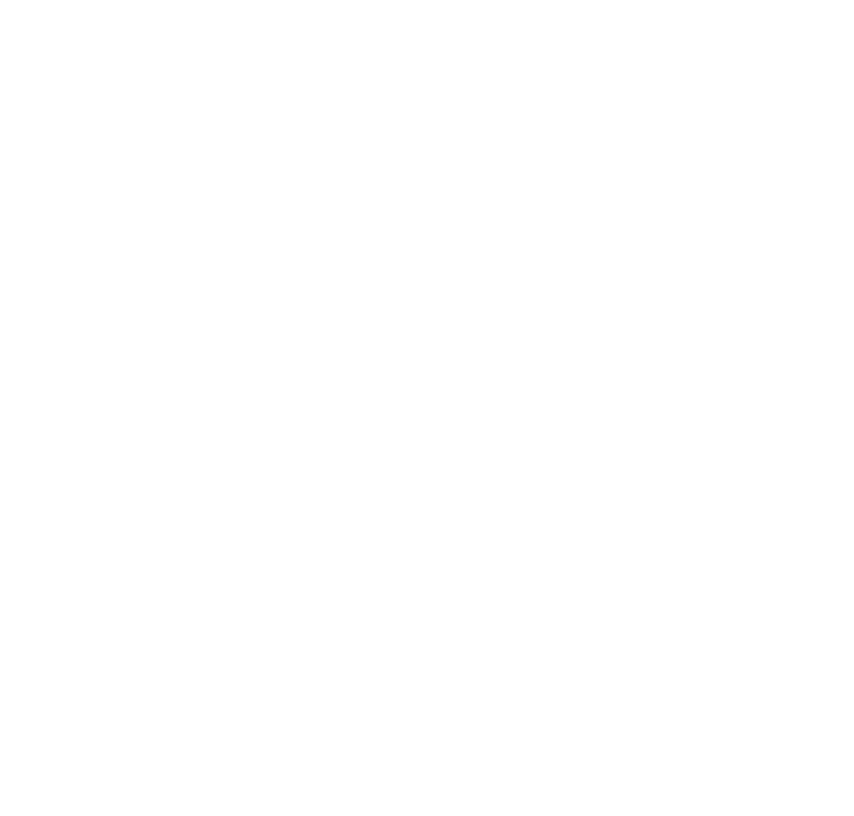
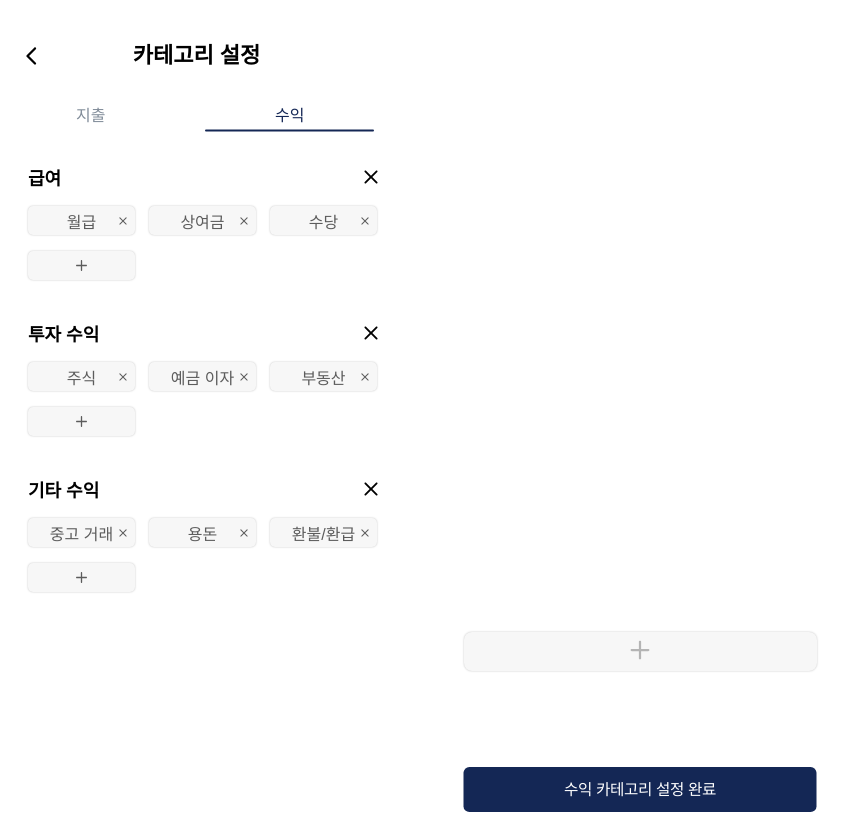
Before and after one commit to Finance-uss/Finance_Us_FE, a React (Vite) app: page /user/profit-category in a window 1280 px wide. Before the commit this address had no page. Shown: the whole page, without its empty margins (0-854 px from the left). Built offline with nearby package versions, Linux system fonts and the light colour scheme; a web font is replaced by a local one.

Commit message:
feat: 마이페이지 카테고리 설정 구현 및 TopBar 컴포넌트 외부 상태 연동 & 이벤트 핸들러 추가

```diff
--- a/src/App.jsx
+++ b/src/App.jsx
@@ -15,7 +15,8 @@
 import ProfileSetting from './pages/ProfileSetting'; // 프로필 설정
 import User from './pages/User'; // 마이페이지
 import UserMain from './pages/User/UserMain'; // 마이페이지 메인
-import CategoryPage from './pages/User/Setting/Category'; // 카테고리 설정
+import CategoryExpensePage from './pages/User/Setting/CategoryExpense'; // 카테고리-지출 설정
+import CategoryProfitPage from './pages/User/Setting/CategoryProfit'; // 카테고리-수익 설정
 import AssetsPage from './pages/User/Setting/Assets'; // 자산 설정
 import ExpensePage from './pages/User/Setting/Expense'; // 지출 목표 금액 설정
 import IncomePage from './pages/User/Setting/Income'; // 수익 목표 금액 설정
@@ -75,7 +76,8 @@
           {/* 마이페이지 */}
           <Route path="/user" element={<User />}>
               <Route index element={<UserMain />} />
-              <Route path="category" element={<CategoryPage />} />
+              <Route path="expense-category" element={<CategoryExpensePage />} />
+              <Route path="profit-category" element={<CategoryProfitPage />} />
               <Route path="assets" element={<AssetsPage />} />
               <Route path="expense" element={<ExpensePage />} />
               <Route path="income" element={<IncomePage />} />
--- a/src/components/common/TopBar/index.jsx
+++ b/src/components/common/TopBar/index.jsx
@@ -2,25 +2,36 @@
 import { TopContainer, LeftTopButton, RightTopButton, TopText, LeftTopUnderline, RightTopUnderline } from '../../../styles/common/TopBar/style';
 import underline from '../../../assets/icons/common/Hide-Indicator.svg';
 
-const TopBar = ({leftText,rightText}) => {
-    const [selectedTab, setSelectedTab] = useState(0); // 기본 왼쪽(선택1) 활성화
+const TopBar = ({ leftText, rightText, onTabClick, selectedTab }) => {
+    // 내부 상태로 기본 동작 처리 (기존 코드와 호환)
+    const [internalTab, setInternalTab] = useState(0);
+    const isControlled = selectedTab !== undefined && onTabClick;
+
+    // 선택된 탭 결정 (외부에서 전달된 상태 or 내부 상태)
+    const activeTab = isControlled ? selectedTab : internalTab;
 
     const handleTabClick = (index) => {
-      setSelectedTab(index);
+      if (isControlled) {
+        // 외부 상태 관리 함수 호출
+        onTabClick(index);
+      } else {
+        // 내부 상태 업데이트 (기존 동작 유지)
+        setInternalTab(index);
+      }
     };
 
     return (
       <TopContainer>
         {/* 왼쪽 버튼 */}
         <LeftTopButton onClick={() => handleTabClick(0)}>
-          <TopText isSelected={selectedTab === 0}>{leftText}</TopText>
-          {selectedTab === 0 && <LeftTopUnderline src={underline} alt="underline" />}
+          <TopText isSelected={activeTab === 0}>{leftText}</TopText>
+          {activeTab === 0 && <LeftTopUnderline src={underline} alt="underline" />}
         </LeftTopButton>
 
         {/* 오른쪽 버튼 */}
         <RightTopButton onClick={() => handleTabClick(1)}>
-          <TopText isSelected={selectedTab === 1}>{rightText}</TopText>
-          {selectedTab === 1 && <RightTopUnderline src={underline} alt="underline" />}
+          <TopText isSelected={activeTab === 1}>{rightText}</TopText>
+          {activeTab === 1 && <RightTopUnderline src={underline} alt="underline" />}
         </RightTopButton>
       </TopContainer>
     );
--- a/src/pages/User/Setting/Category/index.jsx
+++ b/src/pages/User/Setting/CategoryExpense/index.jsx
@@ -7,7 +7,7 @@
 import CompleteButtonComponent from '../../../../components/User/CompleteButton';
 import { useNavigate } from 'react-router-dom';
 
-const CategoryPage = () => {
+const CategoryExpensePage = () => {
     const defaultCategories = [
         {
           id: 0,
@@ -31,8 +31,9 @@
         },
     ];
     const navigate = useNavigate();
+    const [selectedTab, setSelectedTab] = useState(0);
 
-    const [cateContainers, setCateContainers] = useState(defaultCategories); // 기본 4개
+    const [cateContainers, setCateContainers] = useState(defaultCategories);
 
     const addCateContainer = () => {
         const newId = cateContainers.length;
@@ -57,12 +58,27 @@
         navigate('/user');
     };
 
+    // 탭 클릭 이벤트 핸들러
+    const handleTabClick = (index) => {
+        setSelectedTab(index);
+        if (index === 0) {
+            navigate("/user/expense-category"); // 지출 페이지
+        } else {
+            navigate("/user/profit-category"); // 수익 페이지
+        }
+    };
+
     return (
         <CategoryPageContainer>
             <FixedHeaderWrapper>
                 <BackHeader title="카테고리 설정" onBackClick={handleBackClick} />
                 <TopBarWrapper>
-                    <TopBar leftText="지출" rightText="수익" />
+                <TopBar
+                    leftText="지출"
+                    rightText="수익"
+                    onTabClick={handleTabClick}
+                    selectedTab={selectedTab}
+                />
                 </TopBarWrapper>
             </FixedHeaderWrapper>
             <ContentWrapper>
@@ -72,7 +88,7 @@
                         key={container.id}
                         id={container.id}
                         title={container.title}
-                        subcategories={container.subcategories} // 전달
+                        subcategories={container.subcategories}
                         onRemove={removeCateContainer}
                     />
                 ))}
@@ -86,14 +102,14 @@
     );
 };
 
-export default CategoryPage;
+export default CategoryExpensePage;
 
 const CategoryPageContainer = styled.div`
     display: flex;
     flex-direction: column;
     height: 100vh;
-    overflow-x: hidden; /* 가로 스크롤 방지 */
-    overflow-y: hidden; /* 세로 스크롤 방지 */
+    overflow-x: hidden;
+    overflow-y: hidden;
 `;
 
 const FixedHeaderWrapper = styled.div`
@@ -101,26 +117,26 @@
     top: 0;
     left: 0;
     width: 100%;
-    z-index: 10; /* 고정된 헤더 레이어 */
-    background-color: white; /* 헤더 배경 */
+    z-index: 10;
+    background-color: white;
 `;
 
 const TopBarWrapper = styled.div`
     position: absolute;
-    top: 88px; /* 상단에서 88px 아래 */
-    padding: 0 20px; /* 양 옆 20px 패딩 */
+    top: 88px;
+    padding: 0 20px;
 `;
 
 const ContentWrapper = styled.div`
     margin-top: 156px;
     display: flex;
     flex-direction: column;
-    gap: 40px; /* CateContainer 간 간격 */
-    padding: 0 20px; /* 양 옆 20px 패딩 */
+    gap: 40px;
+    padding: 0 20px;
     flex: 1;
-    overflow-y: auto; /* 세로 스크롤 가능 */
-    overflow-x: hidden; /* 가로 스크롤 방지 */
-    padding-bottom: 120px; /* CompleteButton과 겹치지 않도록 여백 */
+    overflow-y: auto;
+    overflow-x: hidden;
+    padding-bottom: 120px;
 `;
 
 const PlusCateButtonWrapper = styled.div`
--- /dev/null
+++ b/src/pages/User/Setting/CategoryProfit/index.jsx
@@ -0,0 +1,137 @@
+import React, { useState } from 'react';
+import styled from 'styled-components';
+import BackHeader from '../../../../components/User/BackHeader';
+import TopBar from '../../../../components/common/TopBar';
+import CateContainer from '../../../../components/User/CateContainer';
+import PlusCateButton from '../../../../components/User/PlusCateButton';
+import CompleteButtonComponent from '../../../../components/User/CompleteButton';
+import { useNavigate } from 'react-router-dom';
+
+const CategoryProfitPage = () => {
+    const defaultCategories = [
+        {
+        id: 0,
+        title: "급여",
+        subcategories: ["월급", "상여금", "수당"],
+        },
+        {
+        id: 1,
+        title: "투자 수익",
+        subcategories: ["주식", "예금 이자", "부동산"],
+        },
+        {
+        id: 2,
+        title: "기타 수익",
+        subcategories: ["중고 거래", "용돈", "환불/환급"],
+        },
+    ];
+    const navigate = useNavigate();
+    const [selectedTab, setSelectedTab] = useState(1);
+    const [cateContainers, setCateContainers] = useState(defaultCategories);
+
+    const addCateContainer = () => {
+        const newId = cateContainers.length;
+        setCateContainers((prev) => [
+        ...prev,
+        { id: newId, title: `새 카테고리 ${newId + 1}`, subcategories: [] },
+        ]);
+    };
+
+    const removeCateContainer = (id) => {
+        setCateContainers((prev) => prev.filter((container) => container.id !== id));
+    };
+
+    const handleSave = () => {
+        console.log('수익 카테고리 변경사항 저장:', cateContainers);
+        // 실제 저장 로직 추가
+    };
+
+    const handleBackClick = () => {
+        navigate('/user');
+    };
+
+    const handleTabClick = (index) => {
+        setSelectedTab(index);
+        if (index === 0) {
+            navigate("/user/expense-category"); // 지출 페이지
+        } else {
+            navigate("/user/profit-category"); // 수익 페이지
+        }
+    };
+
+    return (
+        <CategoryPageContainer>
+            <FixedHeaderWrapper>
+                <BackHeader title="카테고리 설정" onBackClick={handleBackClick} />
+                <TopBarWrapper>
+                <TopBar
+                    leftText="지출"
+                    rightText="수익"
+                    onTabClick={handleTabClick}
+                    selectedTab={selectedTab}
+                />
+                </TopBarWrapper>
+            </FixedHeaderWrapper>
+            <ContentWrapper>
+                {/* CateContainer 렌더링 */}
+                {cateContainers.map((container) => (
+                    <CateContainer
+                        key={container.id}
+                        id={container.id}
+                        title={container.title}
+                        subcategories={container.subcategories}
+                        onRemove={removeCateContainer}
+                    />
+                ))}
+                {/* PlusCateButton 렌더링 */}
+                <PlusCateButtonWrapper>
+                    <PlusCateButton onClick={addCateContainer} />
+                </PlusCateButtonWrapper>
+            </ContentWrapper>
+            <CompleteButtonComponent label="수익 카테고리 설정 완료" onSave={handleSave} />
+        </CategoryPageContainer>
+    );
+};
+
+export default CategoryProfitPage;
+
+const CategoryPageContainer = styled.div`
+  display: flex;
+  flex-direction: column;
+  height: 100vh;
+  overflow-x: hidden;
+  overflow-y: hidden;
+`;
+
+const FixedHeaderWrapper = styled.div`
+  position: fixed;
+  top: 0;
+  left: 0;
+  width: 100%;
+  z-index: 10;
+  background-color: white;
+`;
+
+const TopBarWrapper = styled.div`
+  position: absolute;
+  top: 88px;
+  padding: 0 20px;
+`;
+
+const ContentWrapper = styled.div`
+  margin-top: 156px;
+  display: flex;
+  flex-direction: column;
+  gap: 40px;
+  padding: 0 20px;
+  flex: 1;
+  overflow-y: auto;
+  overflow-x: hidden;
+  padding-bottom: 120px;
+`;
+
+const PlusCateButtonWrapper = styled.div`
+  display: flex;
+  justify-content: center;
+  margin-top: 0;
+`;
--- a/src/pages/User/UserMain/index.jsx
+++ b/src/pages/User/UserMain/index.jsx
@@ -9,13 +9,13 @@
 
 const UserMain = () => {
     const categoryOptions = [
-        { label: '카테고리', path: 'category' },
+        { label: '카테고리', path: 'expense-category' },
         { label: '자산', path: 'assets' },
     ];
 
     const targetOptions = [
         { label: '지출', path: 'expense' },
-        { label: '수익', path: 'income' }, //나중에 라우트 바꿈
+        { label: '수익', path: 'income' },
     ];
 
     const communityOptions = [
--- a/src/styles/User/BackHeader/style.js
+++ b/src/styles/User/BackHeader/style.js
@@ -6,7 +6,7 @@
     padding: 44px 20px 0;
     display: flex;
     align-items: center;
-    position: relative; /* BackButton과 Title 위치를 조정하기 위해 사용 */
+    position: relative;
 `;
 
 export const BackButton = styled.button`
@@ -37,5 +37,5 @@
     text-underline-position: from-font;
     text-decoration-skip-ink: none;
     margin: 0 auto;
-    flex: 1; /* 가운데 정렬을 위해 flex 사용 */
+    flex: 1;
 `;
--- a/src/styles/User/CateContainer/style.js
+++ b/src/styles/User/CateContainer/style.js
@@ -32,17 +32,17 @@
     width: 20px;
     height: 20px;
     cursor: pointer;
-    font-weight: bold; /* 아이콘이 볼드 느낌 */
-    outline: none; /* 불필요한 외곽선 제거 */
+    font-weight: bold;
+    outline: none;
 `;
 
 export const ButtonWrapper = styled.div`
     display: flex;
     flex-wrap: wrap;
-    gap: 16px 10px; /* 상하 16px, 좌우 10px 간격 */
+    gap: 16px 10px;
 `;
 
 export const ButtonBox = styled.div`
-    width: calc((100% - 20px) / 3); /* 한 줄에 3개 */
+    width: calc((100% - 20px) / 3);
     flex-shrink: 0;
 `;
--- a/src/styles/User/CompleteButton/style.js
+++ b/src/styles/User/CompleteButton/style.js
@@ -7,8 +7,8 @@
     transform: translateX(-50%);
     width: 353px;
     height: 45.34px;
-    background-color: #142755; /* 버튼 배경 색 */
-    color: #FFFFFF; /* 버튼 글자 색 */
+    background-color: #142755;
+    color: #FFFFFF;
     border: none;
     border-radius: 5.87px;
     font-family: 'Pretendard', sans-serif;
```
Also changed, not shown: 1 other file (tests, documents, lock files or other folders).
